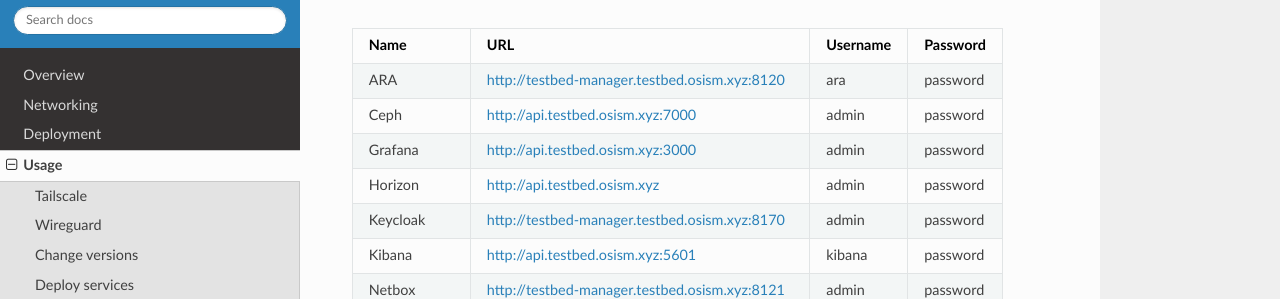
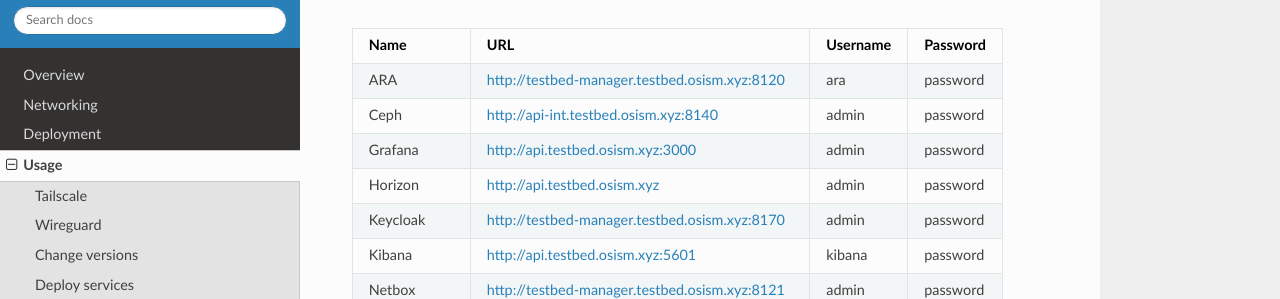
Before and after one commit to osism/testbed, a Sphinx documentation site: the page built from docs/source/usage.rst, in a window 1280 px wide and 900 px high, scrolled down 7201 px. Shown: the part 152-451 px from the top of the window. Built offline with Sphinx 7.4.7 and the Read the Docs theme 2.0.0, drawn with Linux system fonts in a browser that asks for light colours; some of the changed lines change nothing that is shown.

Commit message:
Fix URL for Ceph Dashboard in usage doc
Closes: #949
Signed-off-by: Dr. Jens Harbott <harbott@osism.tech>

```diff
--- a/docs/source/usage.rst
+++ b/docs/source/usage.rst
@@ -364,7 +364,7 @@
          </tr>
          <tr class="row-odd">
             <td>Ceph</td>
-            <td><a href="http://api.testbed.osism.xyz:7000" target="_blank">http://api.testbed.osism.xyz:7000</a></td>
+            <td><a href="http://api-int.testbed.osism.xyz:8140" target="_blank">http://api-int.testbed.osism.xyz:8140</a></td>
             <td>admin</td>
             <td>password</td>
          </tr>
```
